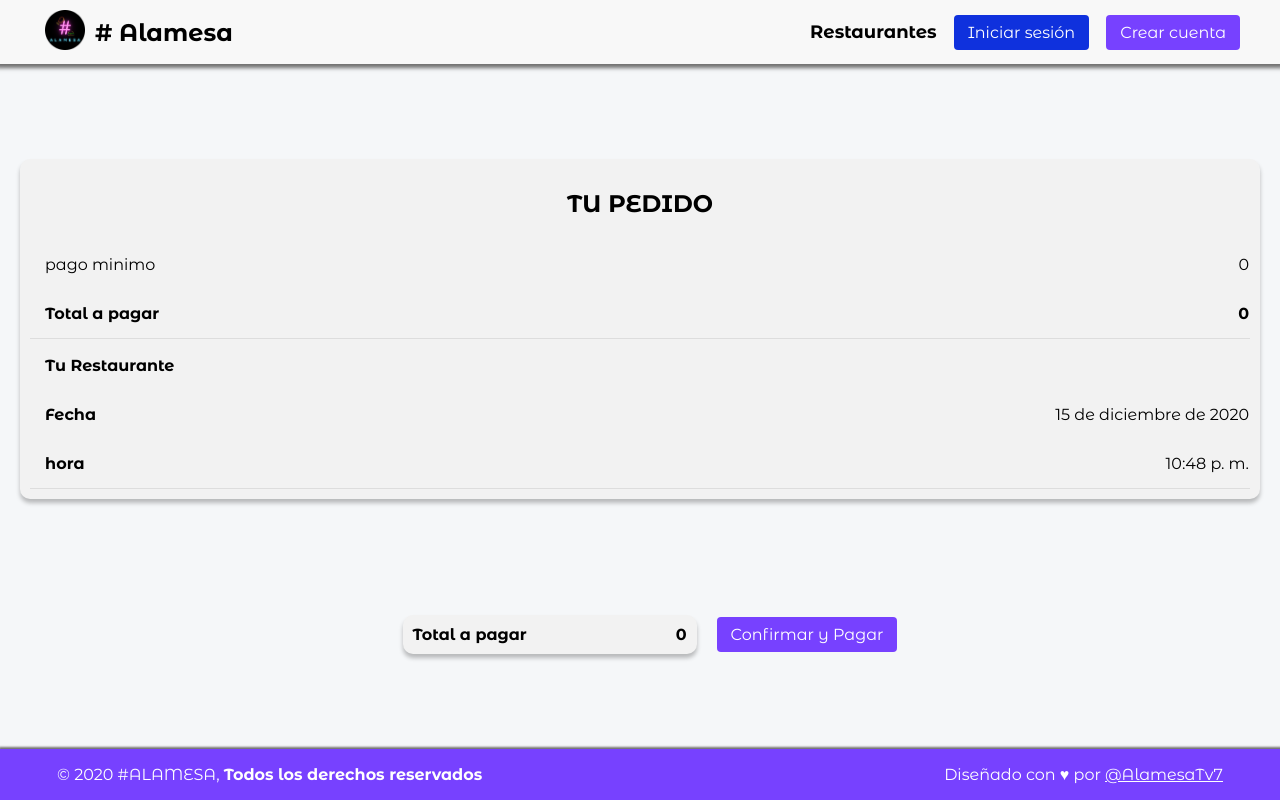
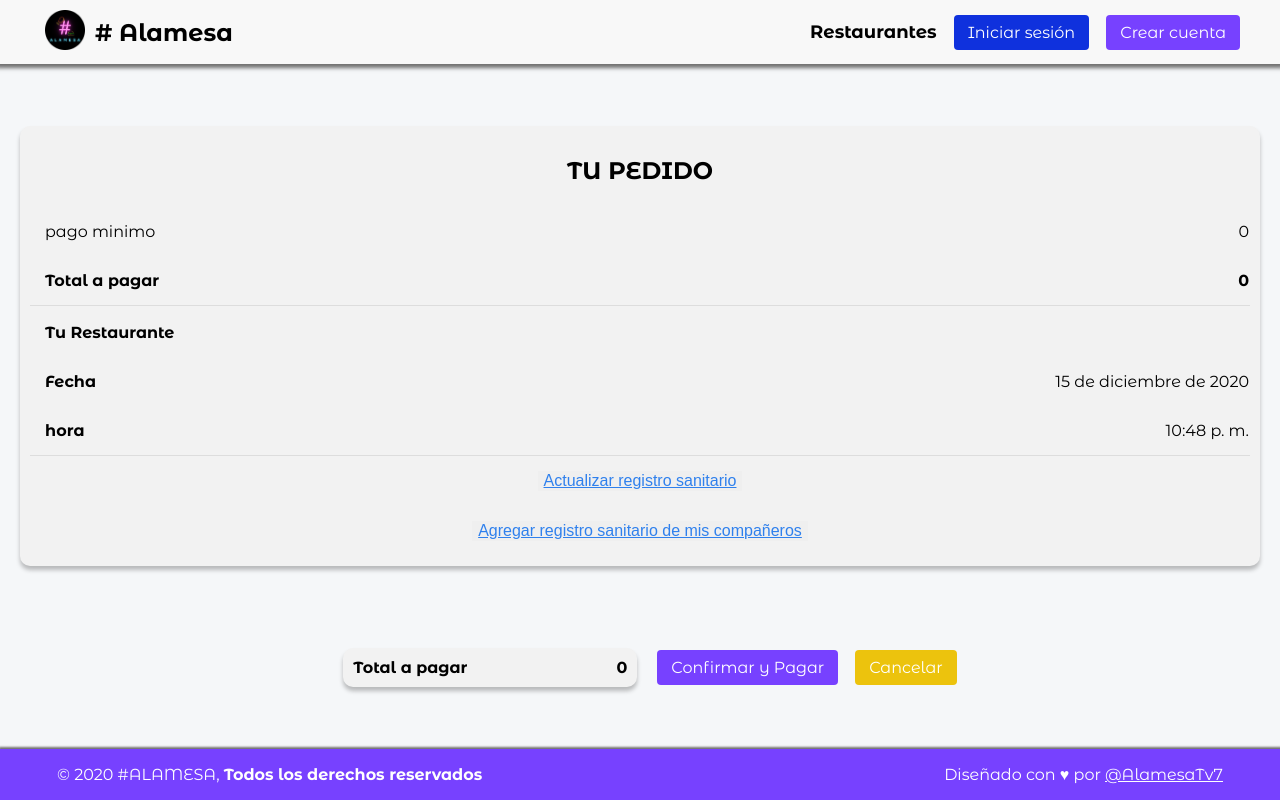
Before and after one commit to danielsespitia/proyecto-top, a React (Create React App) app: page /restaurants/1/reservation/confirm in a window 1280 px wide. Built offline with nearby package versions, Linux system fonts and the light colour scheme; no server answers.

Commit message:
change the page to render and modificated the sanitary register

```diff
--- a/src/components/Reservation/ReservationConfirmPayment.js
+++ b/src/components/Reservation/ReservationConfirmPayment.js
@@ -14,8 +14,15 @@ import {
   TdRestaurantDetails,
   TdItemTotal,
   TdPrice,
-  TdTotalPrice
+  TdTotalPrice,
+  Span,
+  LinkSanitaryUpdate,
+  ButtonSecundary
 } from './ReservationStyles'
+import { AuthContext } from '../../store/AuthContext'
+import { useContext } from 'react'
+import SanitaryRegister from '../../pages/SanitaryRegister'
+import SanitaryRegisterCompanion from '../../pages/SanitaryRegisterCompanion'
 
 export function ReservationConfirmPayment({
   name,
@@ -42,6 +49,8 @@ export function ReservationConfirmPayment({
     dispatch(createReservation(data))
     history.push('/client-profile')
   }
+
+  const register = useContext(AuthContext)
 
   return (
     <>
@@ -101,6 +110,24 @@ export function ReservationConfirmPayment({
             </TdPrice>
           </tr>
         </SectionRestaurantDetails>
+        <Span>
+          <LinkSanitaryUpdate
+            type='button'
+            onClick={register.onOpenModal}
+          >
+            Actualizar registro sanitario
+          </LinkSanitaryUpdate>
+          <SanitaryRegister/>
+        </Span>
+        <Span>
+          <LinkSanitaryUpdate
+            type="button"
+            onClick={register.onOpenModalCompanion}
+          >
+            Agregar registro sanitario de mis compañeros
+          </LinkSanitaryUpdate>
+          <SanitaryRegisterCompanion/>
+        </Span>
       </ContainerReserve>
       <ContainerPaymentZone>
         <ContainerTotal>
@@ -116,6 +143,11 @@ export function ReservationConfirmPayment({
           value='Confirmar y Pagar'
           onClick={handleClick}
         />
+        <ButtonSecundary
+          type='button'
+          value='Cancelar'
+          onClick={handleClick}
+        />
     </ContainerPaymentZone>
     </>
   )
--- a/src/components/Reservation/ReservationStyles.js
+++ b/src/components/Reservation/ReservationStyles.js
@@ -1,5 +1,6 @@
 import styled from 'styled-components'
 import ContainerContent from '../../components/styled/ContainerContent'
+import ButtonPrimary from '../styled/ButtonPrimary'
 
 export const ContainerReserve = styled(ContainerContent)`
   display: flex;
@@ -58,3 +59,36 @@ export const TdTotalPrice = styled.td`
   font-weight: bold;
   text-align: right;
 `;
+
+export const Span = styled.span`
+display: block;
+text-align: center;
+margin: 15px;
+`;
+
+export const LinkSanitaryUpdate = styled.button`
+font-size: 16px;
+color: #2F80ED;
+border: 0px;
+text-decoration: underline;
+
+&:focus {
+  background-color: white;
+  border-radius: 4px;
+  padding: 7px;
+  outline: none;
+};
+`;
+
+export const ButtonSecundary = styled(ButtonPrimary)`
+  background-color: ${
+    props => props.theme.tertiaryColor
+  };
+  margin-left: 17px;
+  &:hover {
+    background-color: #E2DE5B;
+    border: 1px solid ${
+      props => props.theme.tertiaryColor
+    };
+  }
+`
--- a/src/pages/ReservationForm.js
+++ b/src/pages/ReservationForm.js
@@ -15,29 +15,14 @@ import {
   setAgree
 }
 from '../store/actions/Reservation.actions'
-import { AuthContext } from '../store/AuthContext'
-import { useContext } from 'react'
-import SanitaryRegister from './SanitaryRegister'
-import SanitaryRegisterCompanion from './SanitaryRegisterCompanion'
+
 
 const ContainerList = styled(ContainerContent)`
   width: auto;
   margin: 20px;
   text-align: center;
 `;
-const LinkSanitaryUpdate = styled.button`
-  font-size: 16px;
-  color: #2F80ED;
-  border: 0px;
-  text-decoration: underline;
 
-  &:focus {
-    background-color: white;
-    border-radius: 4px;
-    padding: 7px;
-    outline: none;
-  };
-`;
 const SectionHeader = styled.section`
   display: grid;
   justify-items: center;
@@ -193,8 +178,6 @@ function ReservationForm (){
     e.preventDefault();
     history.push(`/restaurants/${data.id}/reservation/shopping-cart`)
   };
-
-  const register = useContext(AuthContext)
 
   return (
     <>
@@ -378,24 +361,6 @@ function ReservationForm (){
             </Span>
           </ReservationContainer>
         </form>
-        <Span>
-          <LinkSanitaryUpdate
-            type='button'
-            onClick={register.onOpenModal}
-          >
-            Actualizar registro sanitario
-          </LinkSanitaryUpdate>
-          <SanitaryRegister/>
-        </Span>
-        <Span>
-          <LinkSanitaryUpdate
-            type="button"
-            onClick={register.onOpenModalCompanion}
-          >
-            Agregar registro sanitario de mis compañeros
-          </LinkSanitaryUpdate>
-          <SanitaryRegisterCompanion/>
-        </Span>
       </ContainerList>
     </>
   )
```
